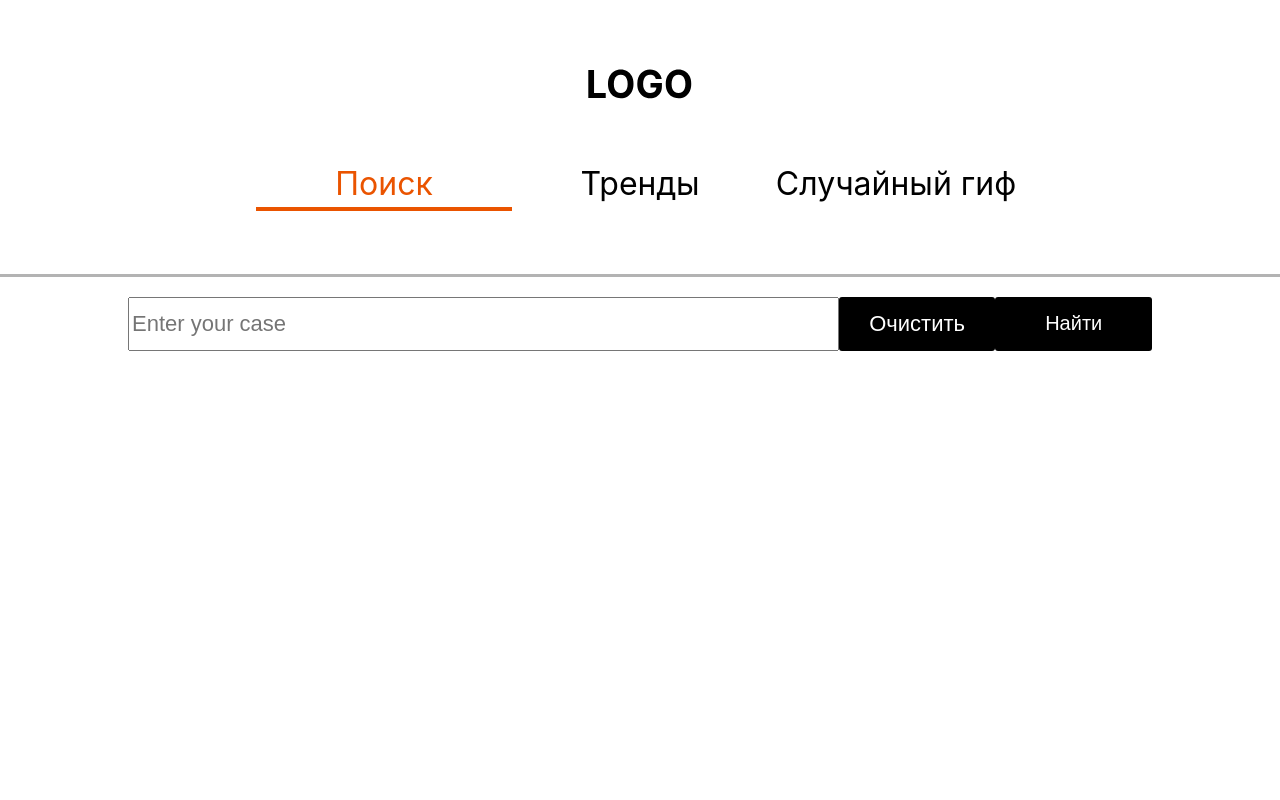
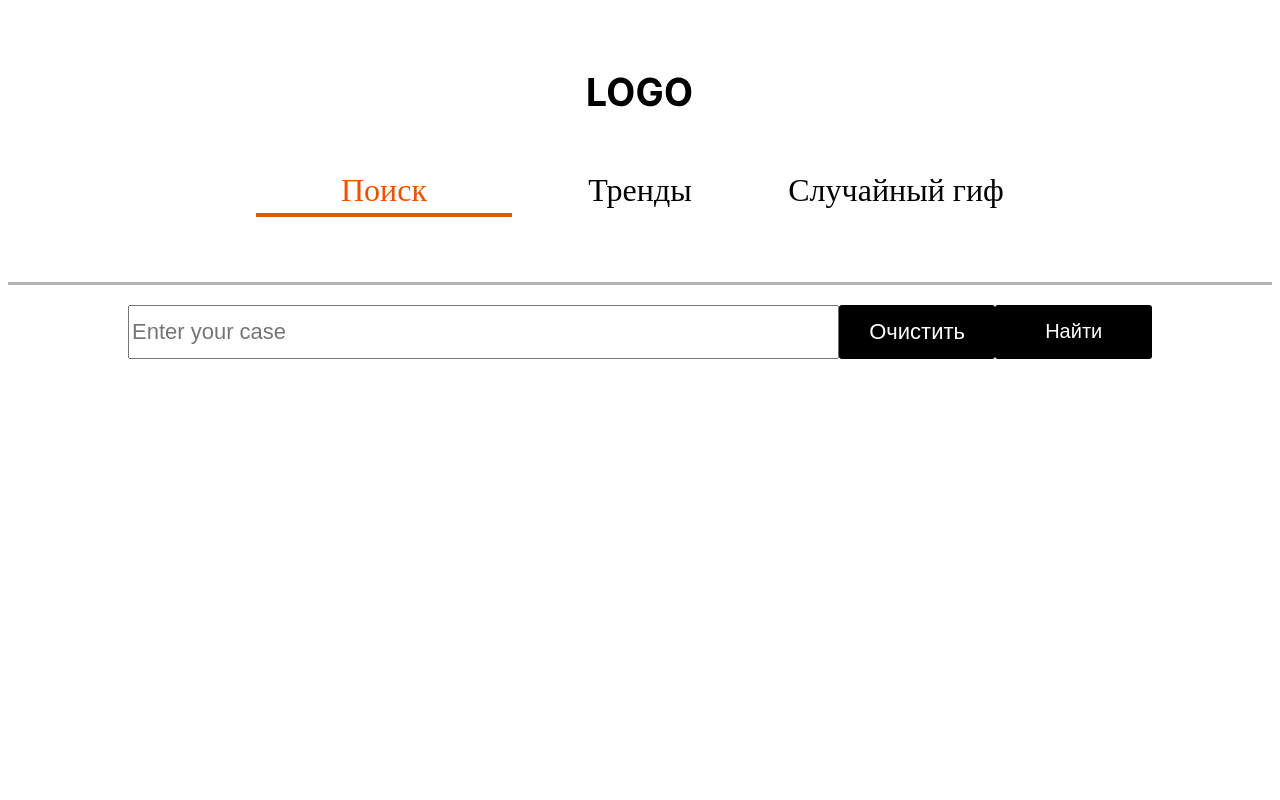
Before and after one commit to Art-Frich/Gifs-from-Giphy, a React (Create React App) app: page /search in a window 1280 px wide. Shown: the top 800 px of the page. Built offline with nearby package versions, Linux system fonts and the light colour scheme.

Commit message:
feat: work with styles

```diff
--- a/src/index.css
+++ b/src/index.css
@@ -1,5 +1,7 @@
-body {
-  margin: 0;
+.body {
+  margin: 0 auto;
+  max-width: 1280px;
+
   font-family: -apple-system, BlinkMacSystemFont, 'Segoe UI', 'Roboto', 'Oxygen',
     'Ubuntu', 'Cantarell', 'Fira Sans', 'Droid Sans', 'Helvetica Neue',
     sans-serif;
```
